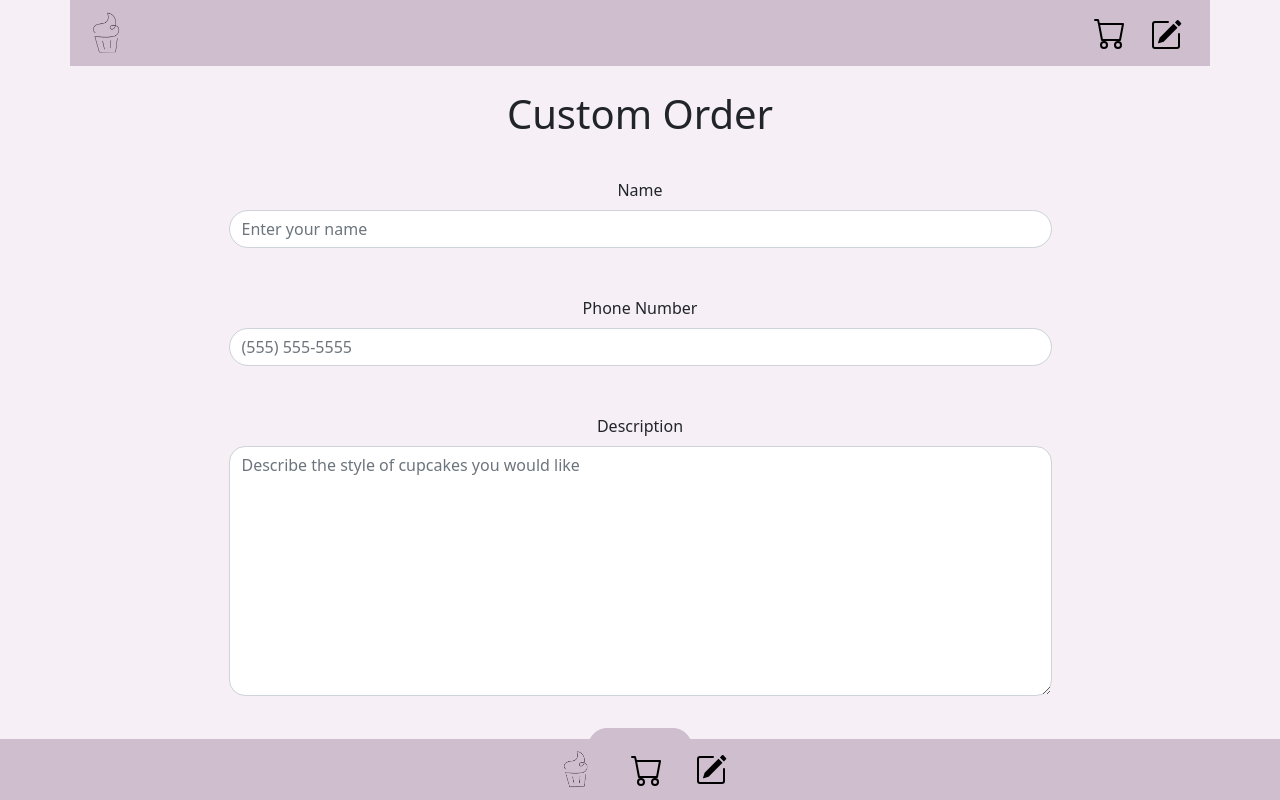
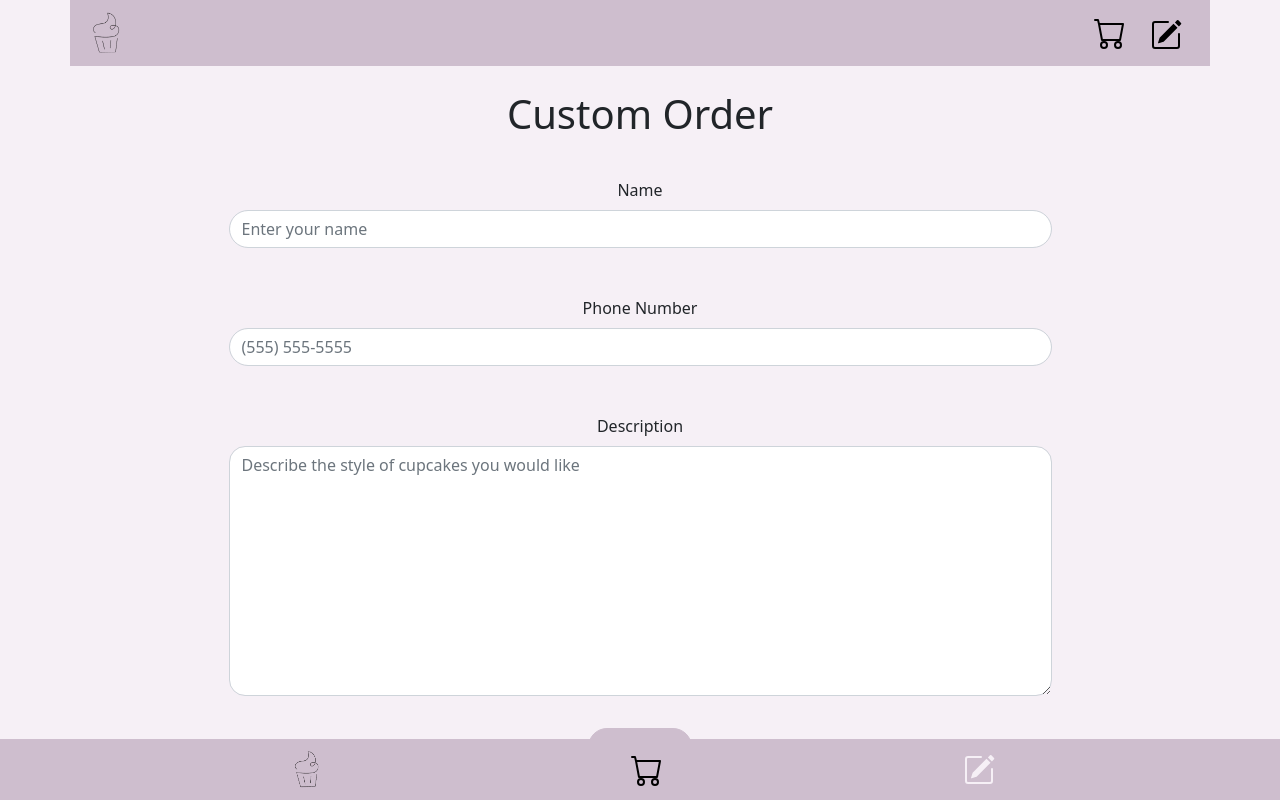
Before and after one commit to Gurb-S/cupcakemakes, a React (Create React App) app: page /custom in a window 1280 px wide. Built offline with nearby package versions, Linux system fonts and the light colour scheme.

Commit message:
change color based on page

```diff
--- a/src/components/Footer.js
+++ b/src/components/Footer.js
@@ -1,22 +1,29 @@
 import React, { useContext } from "react"
+import { useLocation } from "react-router-dom"
 import { Container, Nav } from "react-bootstrap"
-import logo from "../imgs/icons/logo_black.png"
+import black_logo from "../imgs/icons/logo_black.png"
+import white_logo from "../imgs/icons/bright_logo-removebg-more-light.png"
 import SiteContext from "../context/Context"
 
 export function Footer(){
 
-      // imports number of items in cart from context apit
+    const location = useLocation();
+    const currentPage = location.pathname;
+    console.log(currentPage);
+
+    // imports number of items in cart from context apit
     const { numberOfItemsInCart } = useContext(SiteContext)
     // * use d-lg-none item to only display the item if screen size is large or larger
 
     return(
         <Container className="p-0 pwa-mode">
-          <Nav variant="pills" className="justify-content-center align-items-center fixed-bottom bg-primary">
+          <Nav variant="pills" className="justify-content-evenly align-items-center fixed-bottom bg-primary">
             <Nav.Item>
-              <Nav.Link href="/" className="text-danger"><img src={logo} height={45} width={45} alt="logo" className="rounded-circle"></img></Nav.Link>
+              <Nav.Link href="/"><img src={(currentPage === "/" ? white_logo : black_logo)} height={45} width={45}   alt="logo" className="rounded-circle"></img>
+              </Nav.Link>
             </Nav.Item>
             <Nav.Item>
-              <Nav.Link href="/cart" className="text-danger">
+            <Nav.Link href="/cart" className={currentPage === "/cart" ? "text-light" : "text-danger"}>
               <svg xmlns="http://www.w3.org/2000/svg" width="32" height="32" fill="currentColor" className="bi bi-cart" viewBox="0 0 16 16">
               <path d="M0 1.5A.5.5 0 0 1 .5 1H2a.5.5 0 0 1 .485.379L2.89 3H14.5a.5.5 0 0 1 .491.592l-1.5 8A.5.5 0 0 1 13 12H4a.5.5 0 0 1-.491-.408L2.01 3.607 1.61 2H.5a.5.5 0 0 1-.5-.5zM3.102 4l1.313 7h8.17l1.313-7H3.102zM5 12a2 2 0 1 0 0 4 2 2 0 0 0 0-4zm7 0a2 2 0 1 0 0 4 2 2 0 0 0 0-4zm-7 1a1 1 0 1 1 0 2 1 1 0 0 1 0-2zm7 0a1 1 0 1 1 0 2 1 1 0 0 1 0-2z"/>
               </svg>
@@ -30,7 +37,7 @@ export function Footer(){
             </Nav.Link>
             </Nav.Item>
             <Nav.Item>
-            <Nav.Link href="/custom" className="text-danger">
+            <Nav.Link href="/custom" className={currentPage === "/custom" ? "text-light" : "text-danger"}>
               <svg xmlns="http://www.w3.org/2000/svg" width="32" height="32" fill="currentColor" className="bi bi-pencil-square" viewBox="0 0 16 16" alt="link to custom order page">
                   <path d="M15.502 1.94a.5.5 0 0 1 0 .706L14.459 3.69l-2-2L13.502.646a.5.5 0 0 1 .707 0l1.293 1.293zm-1.75 2.456-2-2L4.939 9.21a.5.5 0 0 0-.121.196l-.805 2.414a.25.25 0 0 0 .316.316l2.414-.805a.5.5 0 0 0 .196-.12l6.813-6.814z"/>
                   <path fillRule="evenodd" d="M1 13.5A1.5 1.5 0 0 0 2.5 15h11a1.5 1.5 0 0 0 1.5-1.5v-6a.5.5 0 0 0-1 0v6a.5.5 0 0 1-.5.5h-11a.5.5 0 0 1-.5-.5v-11a.5.5 0 0 1 .5-.5H9a.5.5 0 0 0 0-1H2.5A1.5 1.5 0 0 0 1 2.5v11z"/>
```
